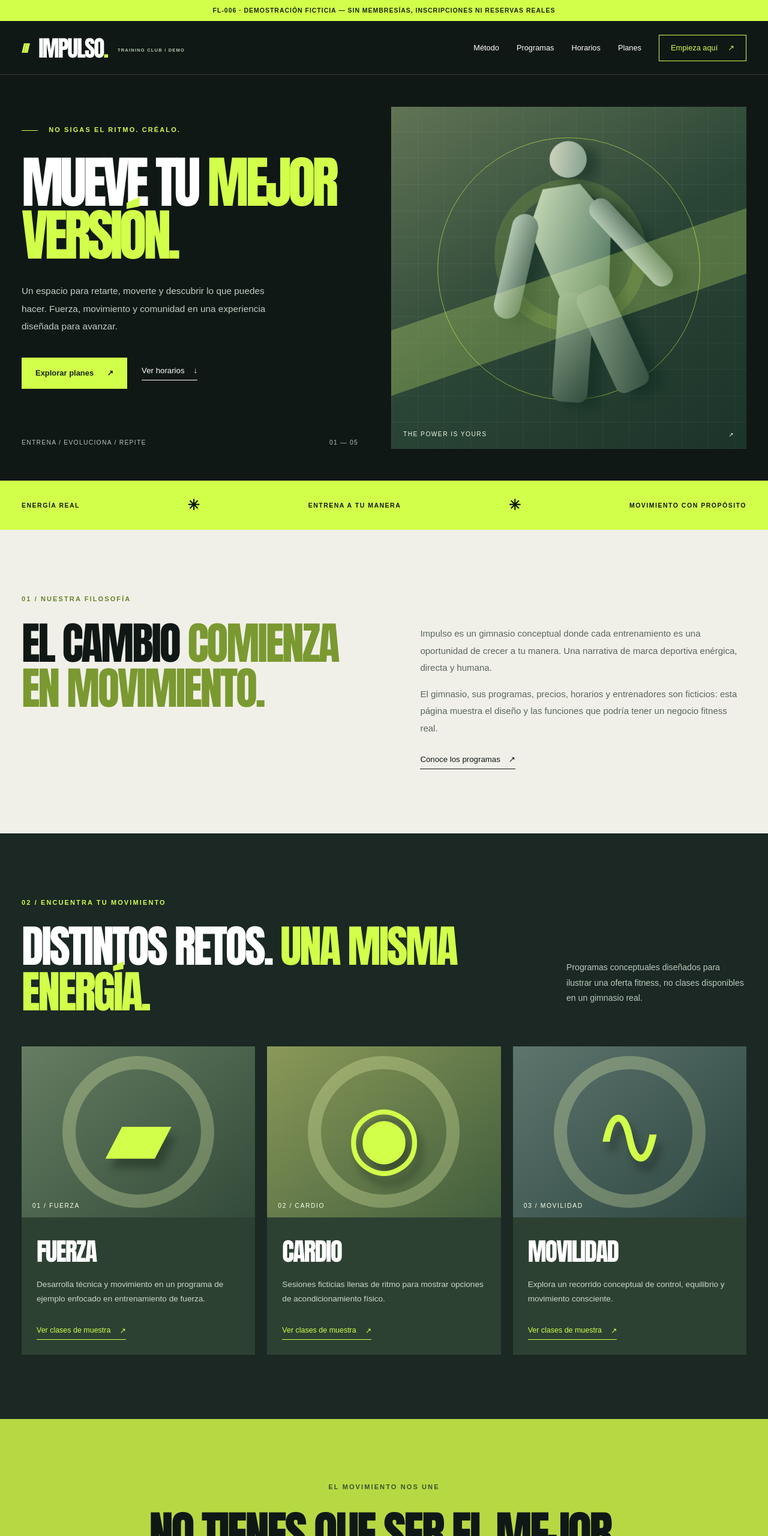
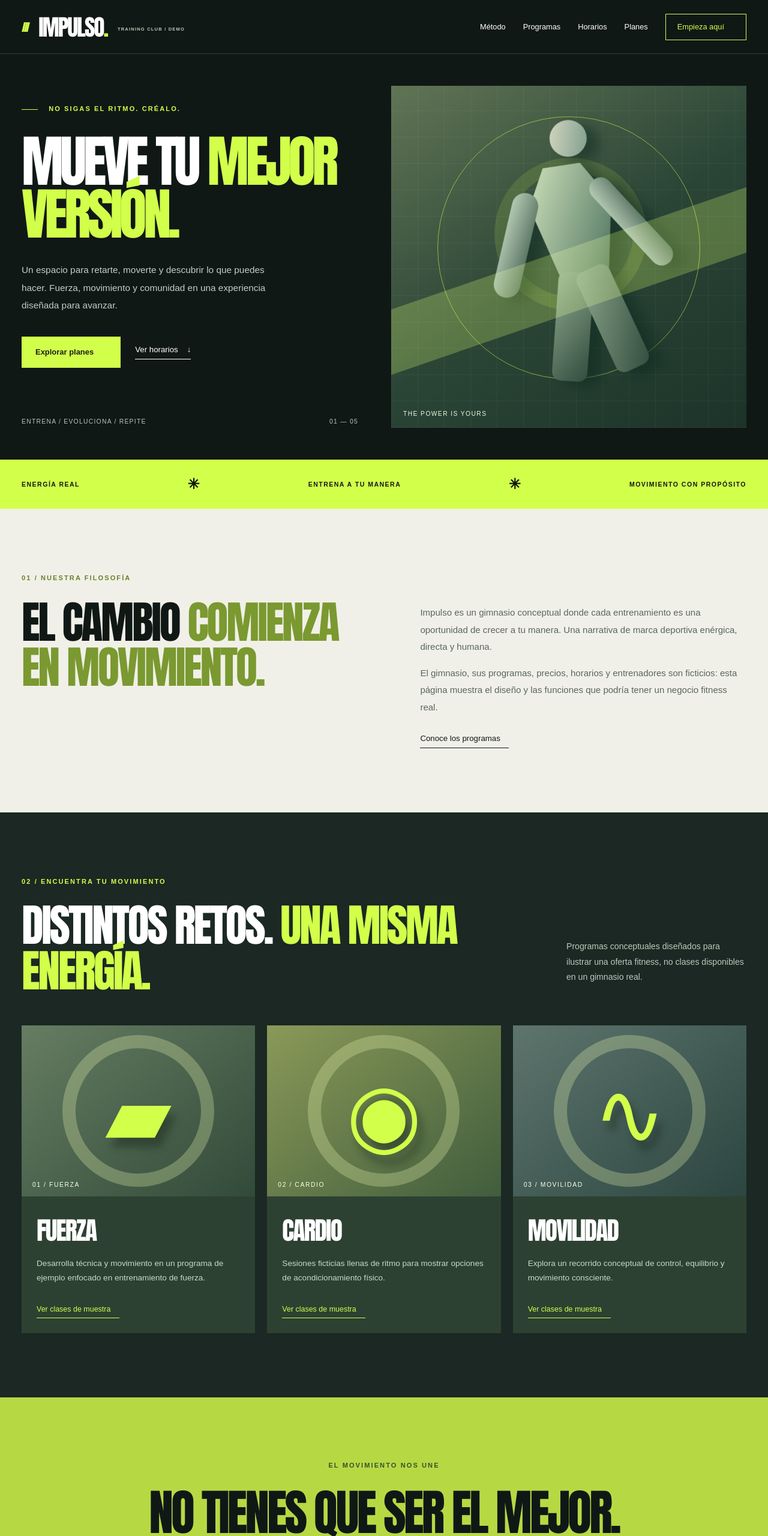
Before and after one commit to ForgeLock-Solution/ForgeLock-Design-Gallery-Public, a plain HTML site: page disenos/FL-006/index.html in a window 1280 px wide. Shown: the top 2560 px of the page at 60% size. Drawn offline with Linux system fonts and the light colour scheme.

Commit message:
Refine public catalog labels and remove demo banners

```diff
--- a/disenos/FL-006/index.html
+++ b/disenos/FL-006/index.html
@@ -9,32 +9,32 @@
 </head>
 <body>
 <a class="skip-link" href="#contenido">Ir al contenido</a>
-<div class="demo-notice" role="note">FL-006 · DEMOSTRACIÓN FICTICIA — SIN MEMBRESÍAS, INSCRIPCIONES NI RESERVAS REALES</div>
+
 <header class="site-header" id="inicio"><div class="container header-inner">
 <a class="brand" href="#inicio" aria-label="Impulso, volver al inicio"><span class="brand-mark" aria-hidden="true">///</span>IMPULSO<span class="brand-period">.</span><small>TRAINING CLUB / DEMO</small></a>
 <button class="menu-toggle" type="button" aria-expanded="false" aria-controls="main-nav" aria-label="Abrir menú"><span></span><span></span><span></span></button>
-<nav class="main-nav" id="main-nav" aria-label="Menú principal"><a href="#metodo">Método</a><a href="#programas">Programas</a><a href="#horarios">Horarios</a><a href="#planes">Planes</a><a class="nav-cta" href="#contacto">Empieza aquí <span aria-hidden="true">↗</span></a></nav>
+<nav class="main-nav" id="main-nav" aria-label="Menú principal"><a href="#metodo">Método</a><a href="#programas">Programas</a><a href="#horarios">Horarios</a><a href="#planes">Planes</a><a class="nav-cta" href="#contacto">Empieza aquí <span aria-hidden="true"></span></a></nav>
 </div></header>
 <main id="contenido">
 <section class="hero" aria-labelledby="hero-title"><div class="container hero-grid">
 <div class="hero-copy"><p class="eyebrow"><span class="dash" aria-hidden="true"></span> NO SIGAS EL RITMO. CRÉALO.</p>
 <h1 id="hero-title">MUEVE TU <em>MEJOR VERSIÓN.</em></h1>
 <p>Un espacio para retarte, moverte y descubrir lo que puedes hacer. Fuerza, movimiento y comunidad en una experiencia diseñada para avanzar.</p>
-<div class="hero-actions"><a class="button button-accent" href="#planes">Explorar planes <span aria-hidden="true">↗</span></a><a class="hero-link" href="#horarios">Ver horarios <span aria-hidden="true">↓</span></a></div>
+<div class="hero-actions"><a class="button button-accent" href="#planes">Explorar planes <span aria-hidden="true"></span></a><a class="hero-link" href="#horarios">Ver horarios <span aria-hidden="true">↓</span></a></div>
 <div class="hero-footer"><span>ENTRENA / EVOLUCIONA / REPITE</span><span>01 — 05</span></div></div>
 <div class="hero-visual" role="img" aria-label="Ilustración deportiva abstracta de atleta en movimiento creada con formas geométricas de alto contraste">
 <div class="hero-grid-pattern"></div><div class="hero-ring ring-one"></div><div class="hero-ring ring-two"></div>
 <div class="athlete"><div class="athlete-head"></div><div class="athlete-torso"></div><div class="athlete-arm left-arm"></div><div class="athlete-arm right-arm"></div><div class="athlete-leg left-leg"></div><div class="athlete-leg right-leg"></div></div>
-<div class="hero-stripe"></div><div class="hero-visual-label">THE POWER IS YOURS <span>↗</span></div></div>
+<div class="hero-stripe"></div><div class="hero-visual-label">THE POWER IS YOURS <span></span></div></div>
 </div></section>
 <div class="ticker" aria-label="Valores del estudio"><div class="container ticker-inner"><span>ENERGÍA REAL</span><span class="tick-star" aria-hidden="true">✳</span><span>ENTRENA A TU MANERA</span><span class="tick-star" aria-hidden="true">✳</span><span>MOVIMIENTO CON PROPÓSITO</span></div></div>
-<section class="method section" id="metodo" aria-labelledby="method-title"><div class="container method-grid"><div><p class="eyebrow dark-eyebrow">01 / NUESTRA FILOSOFÍA</p><h2 id="method-title">EL CAMBIO <em>COMIENZA EN MOVIMIENTO.</em></h2></div><div class="method-copy"><p>Impulso es un gimnasio conceptual donde cada entrenamiento es una oportunidad de crecer a tu manera. Una narrativa de marca deportiva enérgica, directa y humana.</p><p>El gimnasio, sus programas, precios, horarios y entrenadores son ficticios: esta página muestra el diseño y las funciones que podría tener un negocio fitness real.</p><a class="inline-link" href="#programas">Conoce los programas <span aria-hidden="true">↗</span></a></div></div></section>
+<section class="method section" id="metodo" aria-labelledby="method-title"><div class="container method-grid"><div><p class="eyebrow dark-eyebrow">01 / NUESTRA FILOSOFÍA</p><h2 id="method-title">EL CAMBIO <em>COMIENZA EN MOVIMIENTO.</em></h2></div><div class="method-copy"><p>Impulso es un gimnasio conceptual donde cada entrenamiento es una oportunidad de crecer a tu manera. Una narrativa de marca deportiva enérgica, directa y humana.</p><p>El gimnasio, sus programas, precios, horarios y entrenadores son ficticios: esta página muestra el diseño y las funciones que podría tener un negocio fitness real.</p><a class="inline-link" href="#programas">Conoce los programas <span aria-hidden="true"></span></a></div></div></section>
 <section class="programs section" id="programas" aria-labelledby="programs-title"><div class="container">
 <div class="section-heading"><div><p class="eyebrow">02 / ENCUENTRA TU MOVIMIENTO</p><h2 id="programs-title">DISTINTOS RETOS. <em>UNA MISMA ENERGÍA.</em></h2></div><p>Programas conceptuales diseñados para ilustrar una oferta fitness, no clases disponibles en un gimnasio real.</p></div>
 <div class="program-grid">
-<article class="program-card"><div class="program-art art-strength" role="img" aria-label="Ilustración geométrica de pesas y barras para entrenamiento de fuerza"><span class="shape-symbol">▰</span><span class="art-index">01 / FUERZA</span></div><div class="program-copy"><h3>FUERZA</h3><p>Desarrolla técnica y movimiento en un programa de ejemplo enfocado en entrenamiento de fuerza.</p><a href="#horarios">Ver clases de muestra <span aria-hidden="true">↗</span></a></div></article>
-<article class="program-card"><div class="program-art art-cardio" role="img" aria-label="Ilustración de círculos dinámicos que evocan entrenamiento cardiovascular"><span class="shape-symbol">◉</span><span class="art-index">02 / CARDIO</span></div><div class="program-copy"><h3>CARDIO</h3><p>Sesiones ficticias llenas de ritmo para mostrar opciones de acondicionamiento físico.</p><a href="#horarios">Ver clases de muestra <span aria-hidden="true">↗</span></a></div></article>
-<article class="program-card"><div class="program-art art-mobility" role="img" aria-label="Ilustración de un arco flexible que representa movilidad"><span class="shape-symbol">∿</span><span class="art-index">03 / MOVILIDAD</span></div><div class="program-copy"><h3>MOVILIDAD</h3><p>Explora un recorrido conceptual de control, equilibrio y movimiento consciente.</p><a href="#horarios">Ver clases de muestra <span aria-hidden="true">↗</span></a></div></article>
+<article class="program-card"><div class="program-art art-strength" role="img" aria-label="Ilustración geométrica de pesas y barras para entrenamiento de fuerza"><span class="shape-symbol">▰</span><span class="art-index">01 / FUERZA</span></div><div class="program-copy"><h3>FUERZA</h3><p>Desarrolla técnica y movimiento en un programa de ejemplo enfocado en entrenamiento de fuerza.</p><a href="#horarios">Ver clases de muestra <span aria-hidden="true"></span></a></div></article>
+<article class="program-card"><div class="program-art art-cardio" role="img" aria-label="Ilustración de círculos dinámicos que evocan entrenamiento cardiovascular"><span class="shape-symbol">◉</span><span class="art-index">02 / CARDIO</span></div><div class="program-copy"><h3>CARDIO</h3><p>Sesiones ficticias llenas de ritmo para mostrar opciones de acondicionamiento físico.</p><a href="#horarios">Ver clases de muestra <span aria-hidden="true"></span></a></div></article>
+<article class="program-card"><div class="program-art art-mobility" role="img" aria-label="Ilustración de un arco flexible que representa movilidad"><span class="shape-symbol">∿</span><span class="art-index">03 / MOVILIDAD</span></div><div class="program-copy"><h3>MOVILIDAD</h3><p>Explora un recorrido conceptual de control, equilibrio y movimiento consciente.</p><a href="#horarios">Ver clases de muestra <span aria-hidden="true"></span></a></div></article>
 </div></div></section>
 <section class="quote" aria-labelledby="quote-title"><div class="container quote-inner"><p class="eyebrow">EL MOVIMIENTO NOS UNE</p><h2 id="quote-title">NO TIENES QUE SER EL MEJOR. <em>TIENES QUE EMPEZAR.</em></h2><p>Mensaje inspiracional de una marca ficticia de fitness.</p></div></section>
 <section class="schedule section" id="horarios" aria-labelledby="schedule-title"><div class="container">
@@ -46,13 +46,13 @@
 <section class="plans section" id="planes" aria-labelledby="plans-title"><div class="container">
 <div class="section-heading"><div><p class="eyebrow">04 / PLANES DE EJEMPLO</p><h2 id="plans-title">ELIGE CÓMO <em>AVANZAR.</em></h2></div><p>Precios mensuales completamente ficticios en COP; no existen contratos ni cargos reales.</p></div>
 <div class="plans-grid">
-<article class="plan"><p class="plan-eyebrow">PLAN 01 / DEMO</p><h3>START</h3><p>Para imaginar cómo comenzar con un plan sencillo.</p><div class="plan-price"><strong>$89.000</strong><span> COP / mes ficticio</span></div><ul><li>Acceso conceptual a sala</li><li>Clases de muestra básicas</li><li>Plan no comercializado</li></ul><button class="plan-select button button-outline" type="button" data-plan="START">Elegir en simulación <span aria-hidden="true">↗</span></button></article>
-<article class="plan featured"><span class="feature-label">PLAN DESTACADO · DEMO</span><p class="plan-eyebrow">PLAN 02 / DEMO</p><h3>MOVE</h3><p>Un ejemplo de plan con más opciones de movimiento.</p><div class="plan-price"><strong>$139.000</strong><span> COP / mes ficticio</span></div><ul><li>Acceso conceptual ampliado</li><li>Programas de muestra</li><li>Plan no comercializado</li></ul><button class="plan-select button button-accent" type="button" data-plan="MOVE">Elegir en simulación <span aria-hidden="true">↗</span></button></article>
-<article class="plan"><p class="plan-eyebrow">PLAN 03 / DEMO</p><h3>PRO</h3><p>Para mostrar el diseño de una membresía completa.</p><div class="plan-price"><strong>$199.000</strong><span> COP / mes ficticio</span></div><ul><li>Acceso conceptual ilimitado</li><li>Programa ilustrativo completo</li><li>Plan no comercializado</li></ul><button class="plan-select button button-outline" type="button" data-plan="PRO">Elegir en simulación <span aria-hidden="true">↗</span></button></article>
+<article class="plan"><p class="plan-eyebrow">PLAN 01 / DEMO</p><h3>START</h3><p>Para imaginar cómo comenzar con un plan sencillo.</p><div class="plan-price"><strong>$89.000</strong><span> COP / mes ficticio</span></div><ul><li>Acceso conceptual a sala</li><li>Clases de muestra básicas</li><li>Plan no comercializado</li></ul><button class="plan-select button button-outline" type="button" data-plan="START">Elegir en simulación <span aria-hidden="true"></span></button></article>
+<article class="plan featured"><span class="feature-label">PLAN DESTACADO · DEMO</span><p class="plan-eyebrow">PLAN 02 / DEMO</p><h3>MOVE</h3><p>Un ejemplo de plan con más opciones de movimiento.</p><div class="plan-price"><strong>$139.000</strong><span> COP / mes ficticio</span></div><ul><li>Acceso conceptual ampliado</li><li>Programas de muestra</li><li>Plan no comercializado</li></ul><button class="plan-select button button-accent" type="button" data-plan="MOVE">Elegir en simulación <span aria-hidden="true"></span></button></article>
+<article class="plan"><p class="plan-eyebrow">PLAN 03 / DEMO</p><h3>PRO</h3><p>Para mostrar el diseño de una membresía completa.</p><div class="plan-price"><strong>$199.000</strong><span> COP / mes ficticio</span></div><ul><li>Acceso conceptual ilimitado</li><li>Programa ilustrativo completo</li><li>Plan no comercializado</li></ul><button class="plan-select button button-outline" type="button" data-plan="PRO">Elegir en simulación <span aria-hidden="true"></span></button></article>
 </div></div></section>
 <section class="contact section" id="contacto" aria-labelledby="contact-title"><div class="container contact-grid"><div><p class="eyebrow dark-eyebrow">05 / PRUEBA EL RECORRIDO</p><h2 id="contact-title">TU SIGUIENTE PASO <em>EMPIEZA AQUÍ.</em></h2><p>Esta sección demuestra cómo funcionaría el interés en un plan fitness. No solicita datos personales, no registra membresías y no envía solicitudes.</p><div class="contact-warning">◎ &nbsp; Simulador local, sin inscripción ni pago.</div></div>
-<form id="interest-form" class="interest-form" novalidate><label for="plan-interest">Plan de ejemplo</label><select id="plan-interest" name="plan" required><option value="">Selecciona un plan</option><option value="START">START</option><option value="MOVE">MOVE</option><option value="PRO">PRO</option></select><label for="goal-interest">Objetivo de ejemplo</label><select id="goal-interest" name="goal" required><option value="">Selecciona un objetivo</option><option value="Fuerza">Fuerza</option><option value="Cardio">Cardio</option><option value="Movilidad">Movilidad</option></select><button class="button button-dark" type="submit">Simular mi inscripción <span aria-hidden="true">↗</span></button><p id="interest-status" role="status" aria-live="polite" class="interest-status"></p><small>El formulario no pide correo, nombre, teléfono ni información médica.</small></form></div></section>
-<aside class="forge-cta" aria-label="Cotización comercial de ForgeLock"><div class="container forge-inner"><div><p class="eyebrow">FORGELOCK / DISEÑO FL-006</p><h2>¿QUIERES UNA WEB ASÍ PARA TU GIMNASIO?</h2><p>Impulso es ficticio. ForgeLock puede crear una experiencia digital adaptada a tu marca y servicios.</p></div><a href="https://wa.me/573123007530?text=Hola%2C%20vi%20el%20dise%C3%B1o%20FL-006%20Impulso%20de%20ForgeLock%20y%20quiero%20cotizar%20una%20p%C3%A1gina%20web%20para%20mi%20gimnasio." class="button button-accent" target="_blank" rel="noopener noreferrer">Cotizar diseño FL-006 <span aria-hidden="true">↗</span></a></div></aside>
+<form id="interest-form" class="interest-form" novalidate><label for="plan-interest">Plan de ejemplo</label><select id="plan-interest" name="plan" required><option value="">Selecciona un plan</option><option value="START">START</option><option value="MOVE">MOVE</option><option value="PRO">PRO</option></select><label for="goal-interest">Objetivo de ejemplo</label><select id="goal-interest" name="goal" required><option value="">Selecciona un objetivo</option><option value="Fuerza">Fuerza</option><option value="Cardio">Cardio</option><option value="Movilidad">Movilidad</option></select><button class="button button-dark" type="submit">Simular mi inscripción <span aria-hidden="true"></span></button><p id="interest-status" role="status" aria-live="polite" class="interest-status"></p><small>El formulario no pide correo, nombre, teléfono ni información médica.</small></form></div></section>
+<aside class="forge-cta" aria-label="Cotización comercial de ForgeLock"><div class="container forge-inner"><div><p class="eyebrow">FORGELOCK / DISEÑO FL-006</p><h2>¿QUIERES UNA WEB ASÍ PARA TU GIMNASIO?</h2><p>Impulso es ficticio. ForgeLock puede crear una experiencia digital adaptada a tu marca y servicios.</p></div><a href="https://wa.me/573123007530?text=Hola%2C%20vi%20el%20dise%C3%B1o%20FL-006%20Impulso%20de%20ForgeLock%20y%20quiero%20cotizar%20una%20p%C3%A1gina%20web%20para%20mi%20gimnasio." class="button button-accent" target="_blank" rel="noopener noreferrer">Cotizar diseño FL-006 <span aria-hidden="true"></span></a></div></aside>
 </main>
 <footer class="footer"><div class="container footer-inner"><a href="#inicio" class="brand footer-brand">IMPULSO<span class="brand-period">.</span></a><p>Gimnasio, programas y planes ficticios · Demo FL-006</p><p>Concepto de diseño para ForgeLock</p></div></footer>
 </body></html>
```
